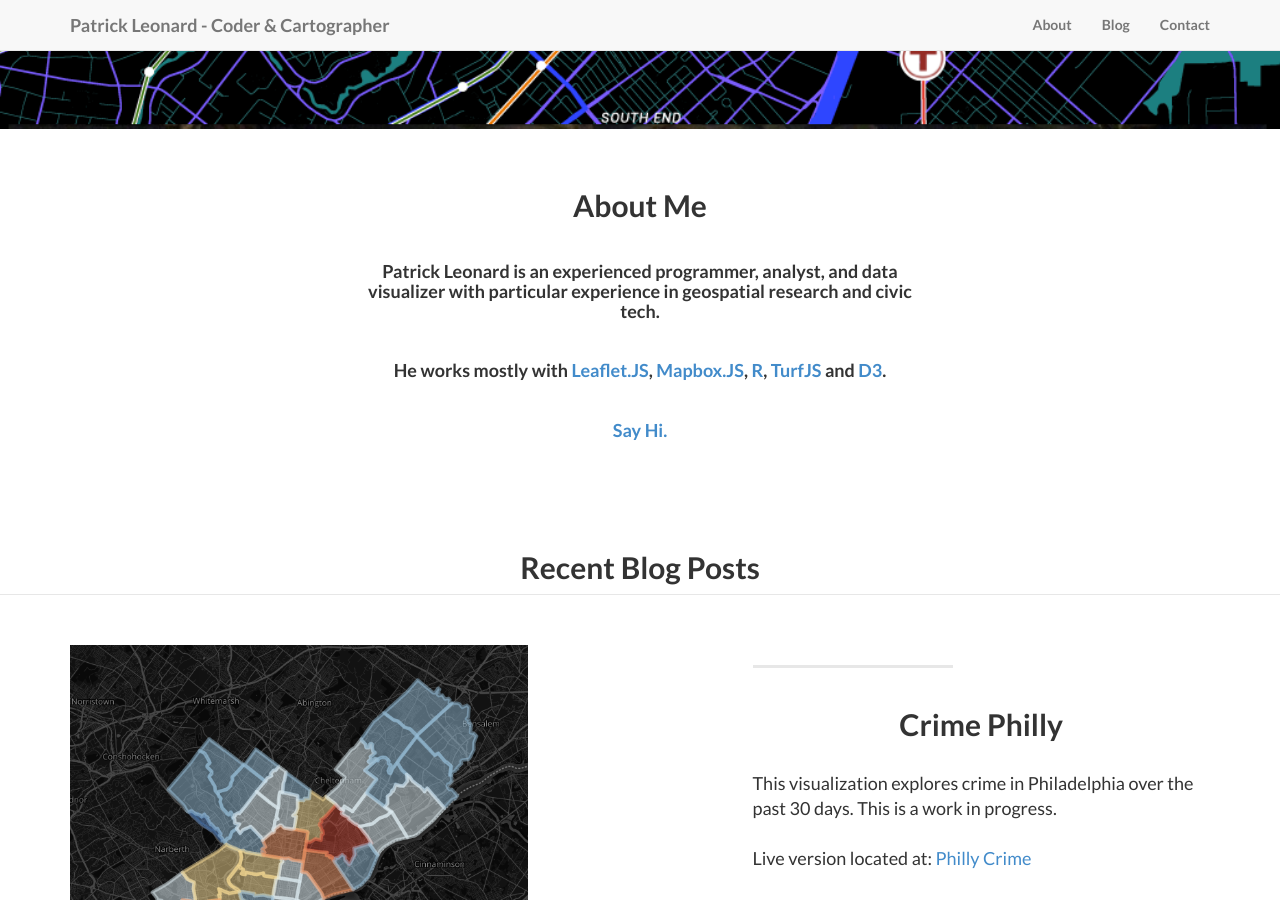
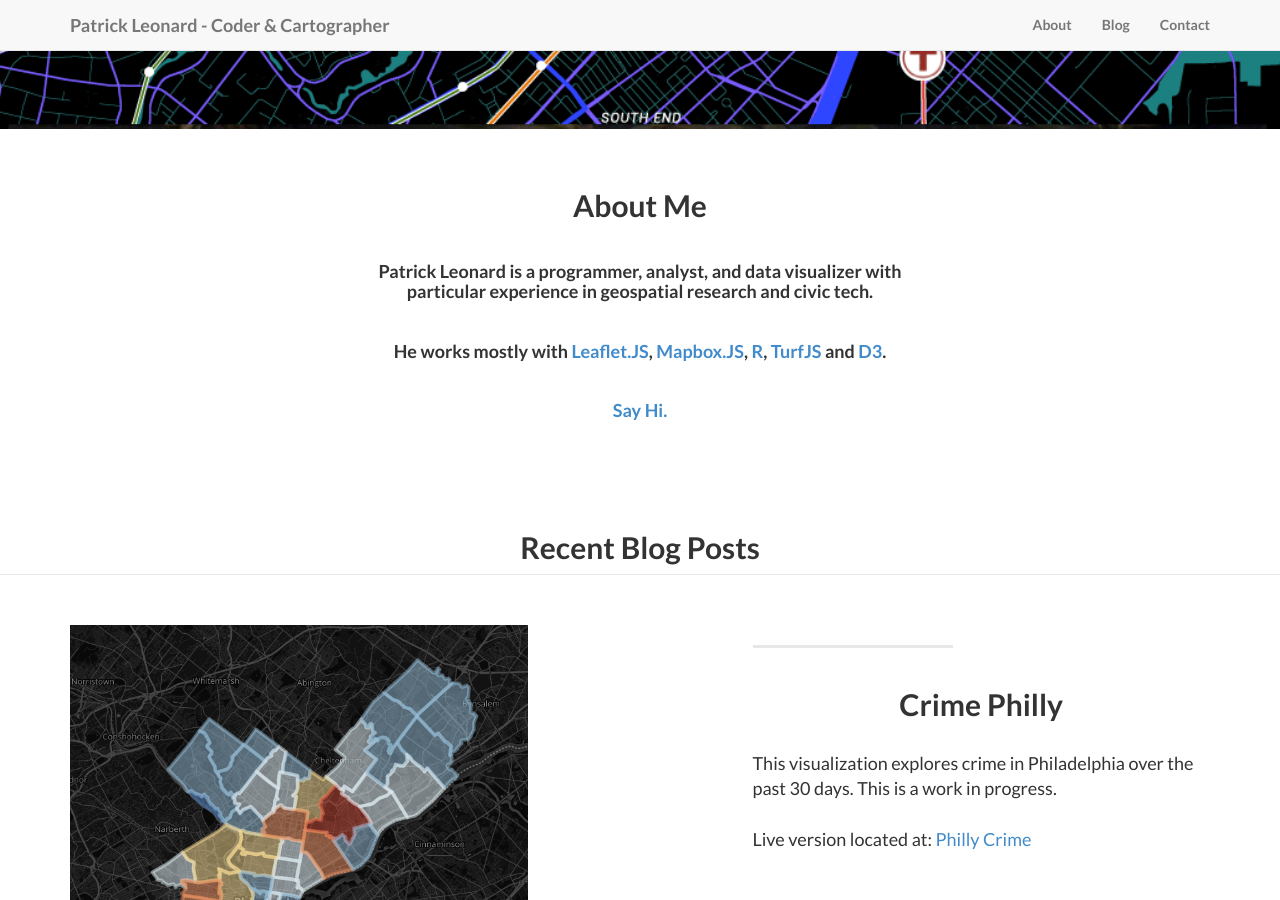
Before and after one commit to pjleonard37/pjleonard37.github.io, a Jekyll site: the page built from index.html, in a window 1280 px wide and 900 px high, scrolled down 635 px. Built offline with Jekyll 4.4.1, drawn with Linux system fonts in a browser that asks for light colours.

```diff
--- a/_includes/about.html
+++ b/_includes/about.html
@@ -6,7 +6,7 @@
                 <br/>
                 <h2>About Me</h2>
                 <br/>
-                <h4>Patrick Leonard is an experienced programmer, analyst, and data visualizer with particular experience in geospatial research and civic tech.</h4>
+                <h4>Patrick Leonard is a programmer, analyst, and data visualizer with particular experience in geospatial research and civic tech.</h4>
                 <br/>
                 <h4>He works mostly with <a href="http://leafletjs.com/">Leaflet.JS</a>, <a href="https://www.mapbox.com/mapbox.js/api/v3.0.1/">Mapbox.JS</a>, <a href="https://www.r-project.org/">R</a>, <a href="http://turfjs.org/">TurfJS</a> and <a href="https://d3js.org/">D3</a>.</h4>
                 <br/>
```
